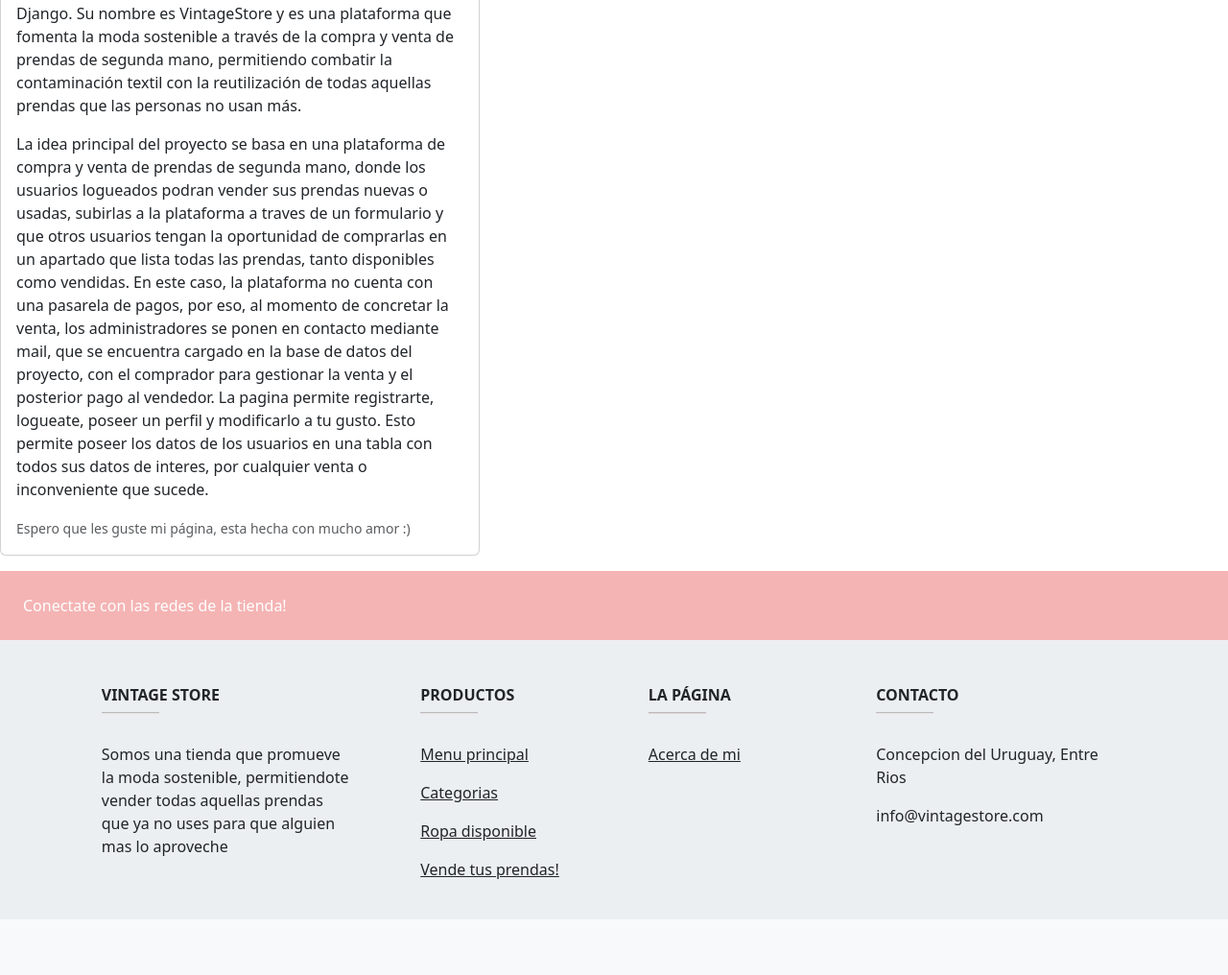
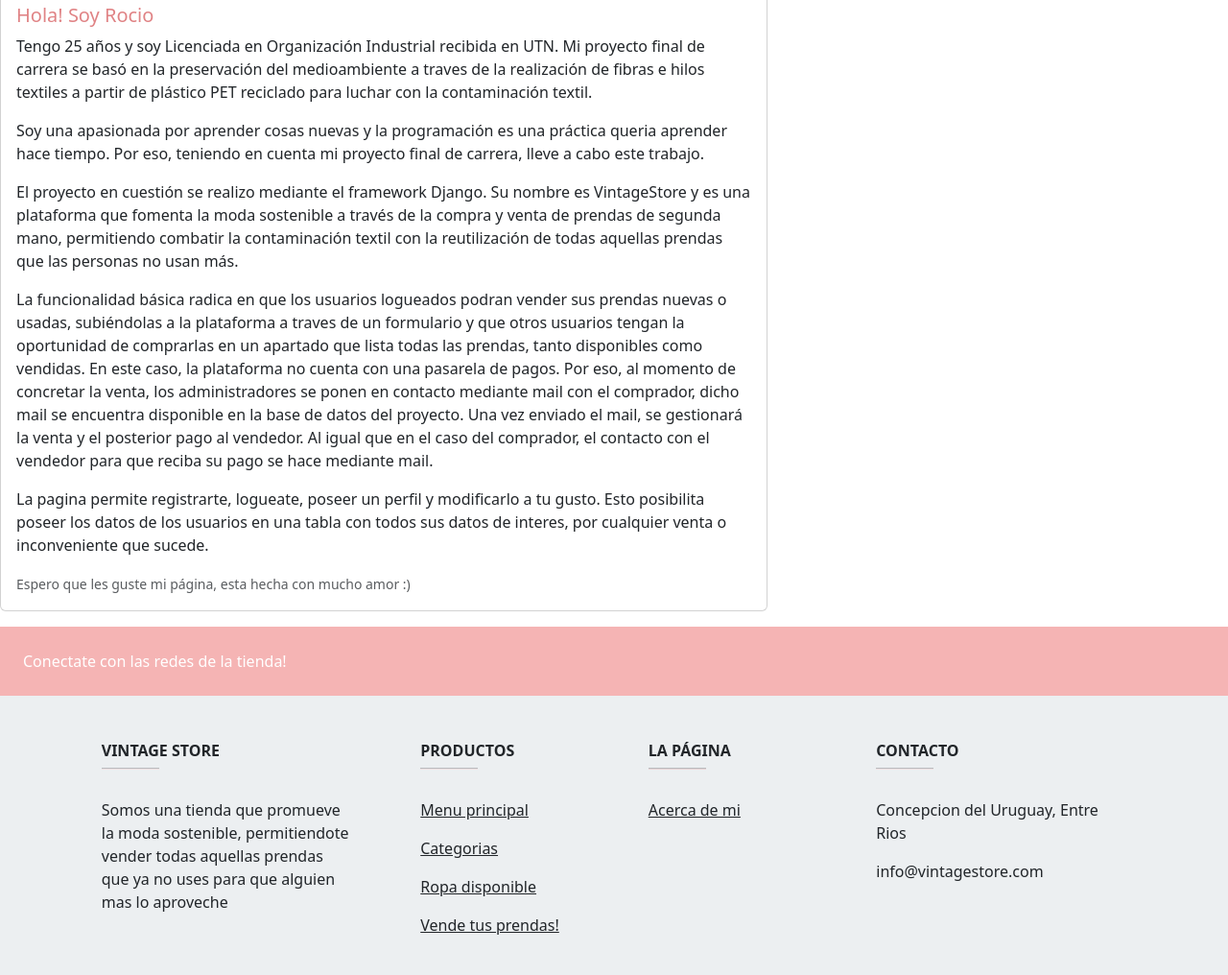
Before and after one commit to rotournour/ProyectoFinal_Python, a Django app: page /about-me/ in a window 1280 px wide. Shown: the part 573-1589 px from the top of the page at 96% size. Before the commit the page ends 1489 px from the top, so only its background shows below. Run offline with Django 4.2, Linux system fonts and the light colour scheme.

Commit message:
ultimos detalles

```diff
--- a/proyecto_final/sales/forms.py
+++ b/proyecto_final/sales/forms.py
@@ -1,2 +0,0 @@
-from django import forms
-from sales.models import Payment
--- a/proyecto_final/templates/about_me.html
+++ b/proyecto_final/templates/about_me.html
@@ -7,20 +7,35 @@
 {% block content %}
 
 
-<div class="card mb-3" style="width: 500px;">
-    <a href='https://postimg.cc/PNQ6XgBX' target='_blank'><img src='https://i.postimg.cc/qB9WL0w3/Whats-App-Image-2022-11-13-at-11-04-36-PM.jpg' alt='Whats-App-Image-2022-11-13-at-11-04-36-PM' style="height:320px; width: 500px;" /></a>
+<div class="card mb-3" style="width: 800px;">
+    <a href='https://postimg.cc/PNQ6XgBX' target='_blank'><img
+            src='https://i.postimg.cc/qB9WL0w3/Whats-App-Image-2022-11-13-at-11-04-36-PM.jpg'
+            alt='Whats-App-Image-2022-11-13-at-11-04-36-PM' style="height:490px; width: 800px;" /></a>
     <div class="card-body">
         <h5 class="card-title" style="color:#e08385;">Hola! Soy Rocio</h5>
-        <p class="card-text"> Tengo 25 años y soy Licenciada en Organización Industrial recibida en UTN. Soy una apasionada por aprender cosas nuevas y la programación es una práctica queria aprender hace tiempo.</p>
-        <p class="card-text"> El proyecto en cuestión se realizo mediante el framework Django. Su nombre es VintageStore y es una plataforma que fomenta la moda sostenible a través de la compra y venta de prendas de segunda mano, permitiendo combatir la contaminación textil con la reutilización de todas aquellas prendas que las personas no usan más.</p>
-        <p class="card-text"> La idea principal del proyecto se basa en una plataforma de compra y venta de prendas de segunda mano,
-            donde los usuarios logueados podran vender sus prendas nuevas o usadas, subirlas a la plataforma a traves de un formulario y que otros usuarios tengan la oportunidad de comprarlas en un apartado que lista todas las prendas, tanto disponibles como vendidas.
-            En este caso, la plataforma no cuenta con una pasarela de pagos, por eso, al momento de concretar la venta,
-            los administradores se ponen en contacto mediante mail, que se encuentra cargado en la base de datos del proyecto, con el comprador para gestionar la venta y el posterior pago
-            al vendedor.
-            La pagina permite registrarte, logueate, poseer un perfil y modificarlo a tu gusto. Esto permite poseer los datos de los usuarios en una tabla con todos sus datos de interes, por cualquier venta o inconveniente que sucede.
+        <p class="card-text"> Tengo 25 años y soy Licenciada en Organización Industrial recibida en UTN. Mi proyecto final de carrera se basó en la preservación del medioambiente a traves de
+            la realización de fibras e hilos textiles a partir de plástico PET reciclado para luchar con la contaminación textil. </p>
+            <p class="card-text"> Soy una apasionada por aprender cosas nuevas y la programación es una práctica queria aprender hace tiempo. Por eso, teniendo en cuenta mi proyecto final de carrera, lleve a cabo este trabajo.</p>
+            <p class="card-text"> El proyecto en cuestión se realizo mediante el framework Django. Su nombre es VintageStore
+            y es una plataforma que fomenta la moda sostenible a través de la compra y venta de prendas de segunda mano,
+            permitiendo combatir la contaminación textil con la reutilización de todas aquellas prendas que las personas
+            no usan más.</p>
+        <p class="card-text">
+            La funcionalidad básica radica en que los usuarios logueados podran vender sus prendas nuevas o usadas,
+            subiéndolas a la plataforma a traves de un formulario y que otros usuarios tengan la oportunidad de comprarlas
+            en un apartado que lista todas las prendas, tanto disponibles como vendidas.
+            En este caso, la plataforma no cuenta con una pasarela de pagos. Por eso, al momento de concretar la venta,
+            los administradores se ponen en contacto mediante mail con el comprador, dicho mail se encuentra disponible
+            en la base de datos del proyecto. Una vez enviado el mail, se gestionará la venta y
+            el posterior pago
+            al vendedor. Al igual que en el caso del comprador, el contacto con el vendedor para que reciba su pago se hace mediante
+            mail.
         </p>
-        <p class="card-text"><small class="text-muted">Espero que les guste mi página, esta hecha con mucho amor :)</small></p>
+        <p class="card-text"> La pagina permite registrarte, logueate, poseer un perfil y modificarlo a tu gusto. Esto posibilita poseer los
+            datos de los usuarios en una tabla con todos sus datos de interes, por cualquier venta o inconveniente que
+            sucede.</p>
+        <p class="card-text"><small class="text-muted">Espero que les guste mi página, esta hecha con mucho amor
+                :)</small></p>
 
     </div>
 </div>
--- a/proyecto_final/templates/base.html
+++ b/proyecto_final/templates/base.html
@@ -25,10 +25,10 @@
                     <ul class="navbar-nav">
                         <li class="nav-item">
                             <a class="nav-link" style="position: relative; right: 90%; top: 10%"
-                                href="/clothes/list-categories"> Categorias</a>
+                                href="/clothes/list-categories/"> Categorias</a>
                         </li>
                         <li class="nav-item">
-                            <a class="nav-link" style="position: relative; right: 50%; top: 10%" href="/clothes/create">
+                            <a class="nav-link" style="position: relative; right: 50%; top: 10%" href="/clothes/create/">
                                 Publica tus prendas </a>
                         </li>
                         <li class="nav-item">
@@ -37,13 +37,13 @@
                         </li>
                         <li class="nav-item">
                             <a class="nav-link" style="position: relative; right: 120%; top: 10%"
-                                href="/about-me"> Autora</a>
+                                href="/about-me/"> Autora</a>
                         </li>
                         {% if request.user.is_authenticated %}
                         <li class="nav-item">
                             <a class="btn btn-primary"
                                 style="background-color:#f5b4b4; color: white; border: 0px; position: relative; top: 20%; right: 5%;"
-                                href="/users/logout" role="button">LogOut</a>
+                                href="/users/logout/" role="button">LogOut</a>
                         </li>
                         <div class="dropdown">
                             <button class="btn btn-secondary dropdown-toggle"
@@ -52,8 +52,8 @@
                                 Hola {{request.user.username}}!
                             </button>
                             <ul class="dropdown-menu">
-                                <li><a class="dropdown-item" href="/users/my-profile">Mi perfil</a></li>
-                                <li><a class="dropdown-item" href="/users/update-user">Actualizar usuario</a></li>
+                                <li><a class="dropdown-item" href="/users/my-profile/">Mi perfil</a></li>
+                                <li><a class="dropdown-item" href="/users/update-user/">Actualizar usuario</a></li>
                                 <li><a class="dropdown-item" href="/users/update-profile/">Actualizar perfil</a></li>
                             </ul>
                         </div>
@@ -61,12 +61,12 @@
                         <li class="nav-item">
                             <a class="btn btn-primary"
                                 style="background-color:#f5b4b4; color: white; border: 0px; position: relative; top: 20%; right: 2%"
-                                href="/users/login" role="button">LogIn</a>
+                                href="/users/login/" role="button">LogIn</a>
                         </li>
                         <li class="nav-item">
                             <a class="btn btn-primary"
                                 style="background-color:#f5b4b4; color: white; border: 0px; position: relative; top: 20%; left: 0%"
-                                href="/users/signup" role="button">SignUp</a>
+                                href="/users/signup/" role="button">SignUp</a>
                         </li>
                         {% endif %}
                         <li class="navbar bg-body-tertiary">
@@ -74,7 +74,7 @@
                                 <form class="d-flex" style="position: relative; left: 10%"
                                     action="/clothes/listado_clothes" method="GET">
                                     <input class="form-control me-2" type="search" placeholder="Busca las prendas disponibles"
-                                        aria-label="Search" name="search">
+                                        aria-label="Search" name="search" style="width: 250px;">
                                     <button class="btn btn-outline-success" type="submit"
                                         style="background-color: #f5b4b4; color: white; border: 0px;">Buscar</button>
                                 </form>
@@ -94,7 +94,7 @@
 
         <!-- Footer -->
         <footer class="text-center text-lg-start text-dark"
-            style="background-color: #ECEFF1; position: relative; bottom: 0px; width: auto; ">
+            style="background-color: #ECEFF1; position: relative; bottom: 0px; left: 0px; width: 100%; ">
             <!-- Section: Social media -->
             <section class="d-flex justify-content-between p-4 text-white" style="background-color: #f5b4b4">
                 <!-- Left -->
--- a/proyecto_final/templates/clothes/list_clothes.html
+++ b/proyecto_final/templates/clothes/list_clothes.html
@@ -26,6 +26,7 @@
     <div class="card-body">
         <h5 class="card-title">{{clothing.name}}</h5>
         <p class="card-text">Su categoria es <b>{{clothing.category}}</b></p>
+        <p class="card-text">Su talle es <b>{{clothing.size}}</b></p>
         <p class="card-text">Su marca es <b>{{clothing.brand}}</b></p>
         <p class="card-text">Su precio es <b>${{clothing.price}}</b></p>
         {% if clothing.new_clothing == True %}
--- a/proyecto_final/templates/index.html
+++ b/proyecto_final/templates/index.html
@@ -6,8 +6,9 @@
 
 {% block content %}
 <h2><p style="margin-left: 10px; color: #f5b4b4;"> Hola! Somos VintageStore y esperamos de corazón que te guste todo lo que tenemos para vos!</p></h2>
-
-
+<h4><p style="margin-left: 10px;"> Bancamos la moda sostenible! Por eso creamos esta plataforma para vender aquellas prendas que ya no usas asi le damos la posibilidad a alguien mas de usarla.   </p></h4>
+<h5><p style="margin-left: 10px;"> Nuestro objetivo es reducir el impacto medioambiental de la producción y el consumo de prendas de vestir. Ayudanos a hacer esto posible!!! <3 </p></h5>
+    <div class="tenor-gif-embed" data-postid="25858451" data-share-method="host" data-aspect-ratio="1" data-width="20%"><a href="https://tenor.com/view/tgr-the-green-rising-earth-environment-greener-good-gif-25858451">Tgr The Green Rising Sticker</a>from <a href="https://tenor.com/search/tgr-stickers">Tgr Stickers</a></div> <script type="text/javascript" async src="https://tenor.com/embed.js"></script>
 
 {% if message %}
 <div class="alert alert-success" role="alert">
--- a/proyecto_final/users/urls.py
+++ b/proyecto_final/users/urls.py
@@ -9,6 +9,6 @@
     path('signup/', register, name = 'register'),
     path('update-user/', update_user),
     path('update-profile/', update_profile),
-    path('my-profile', UserListView.as_view(template_name='users/my-profile.html') )
+    path('my-profile/', UserListView.as_view(template_name='users/my-profile.html') )
 
     ]
```
Also changed, not shown: proyecto_final/db.sqlite3, proyecto_final/media/clothes_images/images.jfif (added), proyecto_final/media/profile_images/WhatsApp_Image_2023-01-06_at_09.35.46.jpeg (added), proyecto_final/media/profile_images/WhatsApp_Image_2023-02-01_at_14.51.38.jpeg (added).
